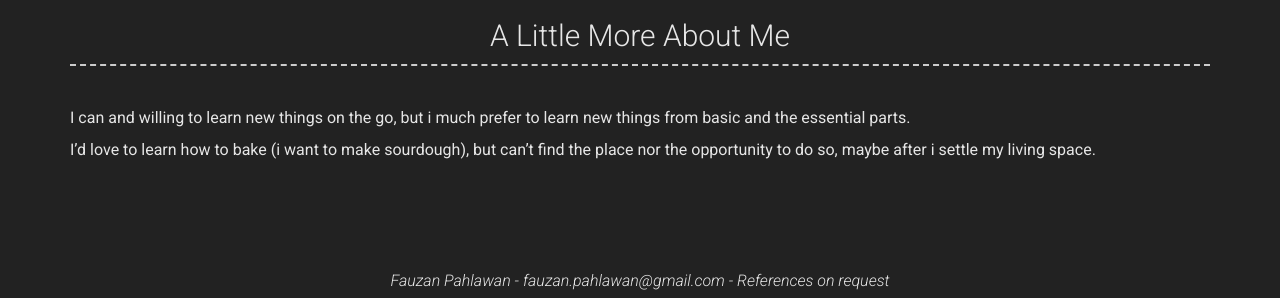
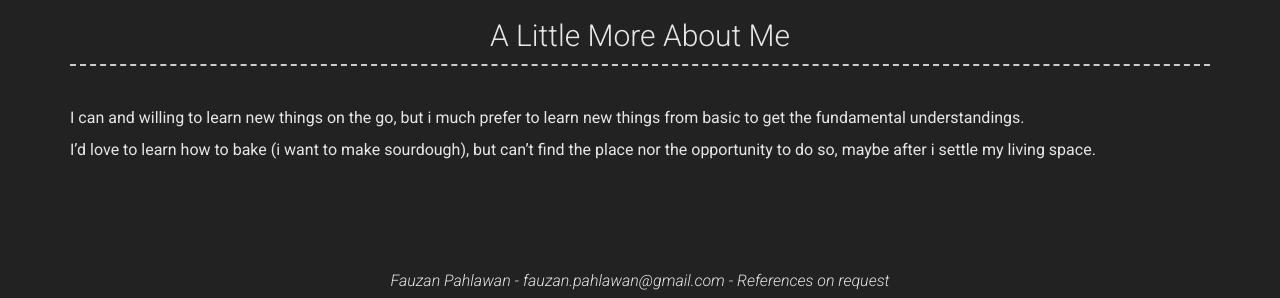
Before and after one commit to fauzanpahlawan/fauzanpahlawan.github.io, a Jekyll site: the page built from index.md, in a window 1280 px wide and 900 px high, scrolled down 1938 px. Shown: the part 599-897 px from the top of the window. Built offline with Jekyll 4.4.1, drawn with Linux system fonts in a browser that asks for light colours; nearby versions of some CDN libraries.

Commit message:
edit at A lile more about me

```diff
--- a/_config.yml
+++ b/_config.yml
@@ -76,7 +76,7 @@ about_content: | # this will include new lines to allow paragraphs
 # More Section
 # more_title: A Little More About Me #(Use this to override about more section title)
 more_content: | # this will include new lines to allow paragraphs
-  I can and willing to learn new things on the go, but i much prefer to learn new things from basic and the essential parts.
+  I can and willing to learn new things on the go, but i much prefer to learn new things from basic to get the fundamental understandings.
 
   I'd love to learn how to bake (i want to make sourdough), but can't find the place nor the opportunity to do so, maybe after i settle my living space.
 
```
